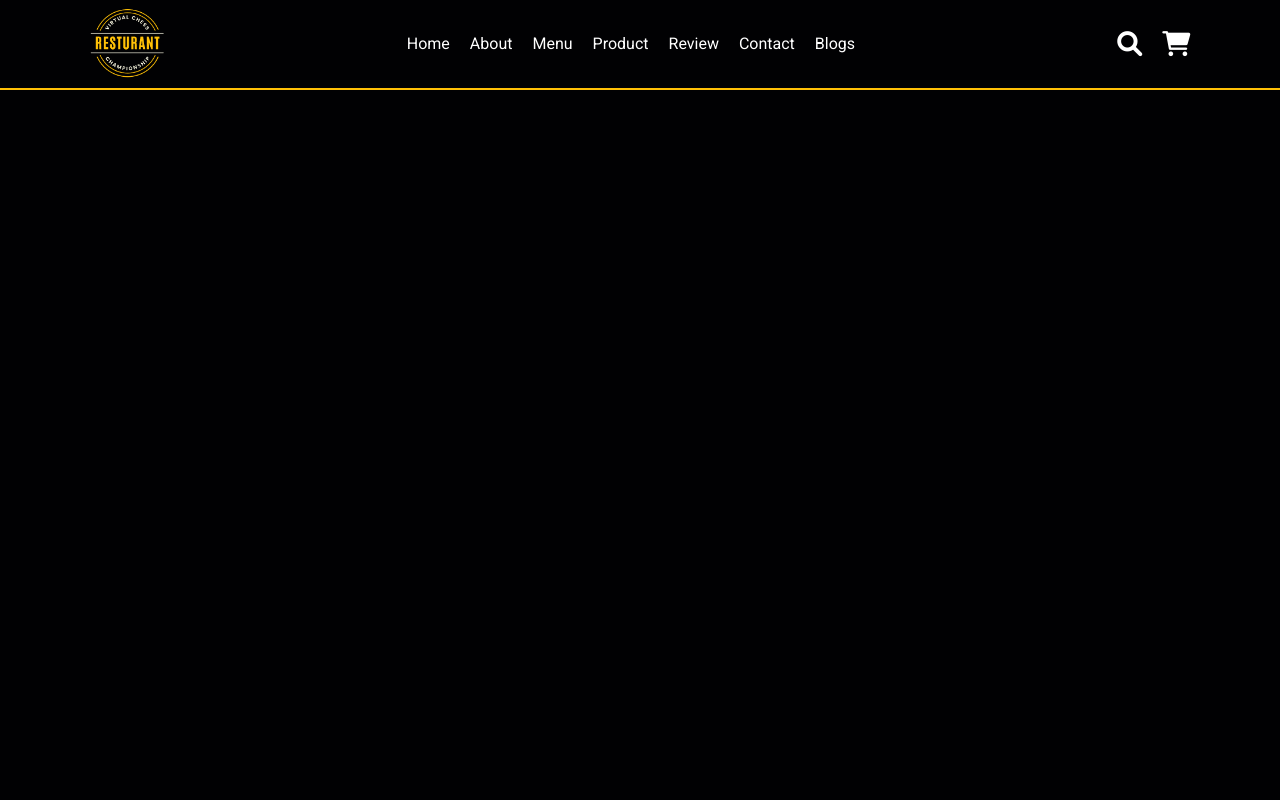
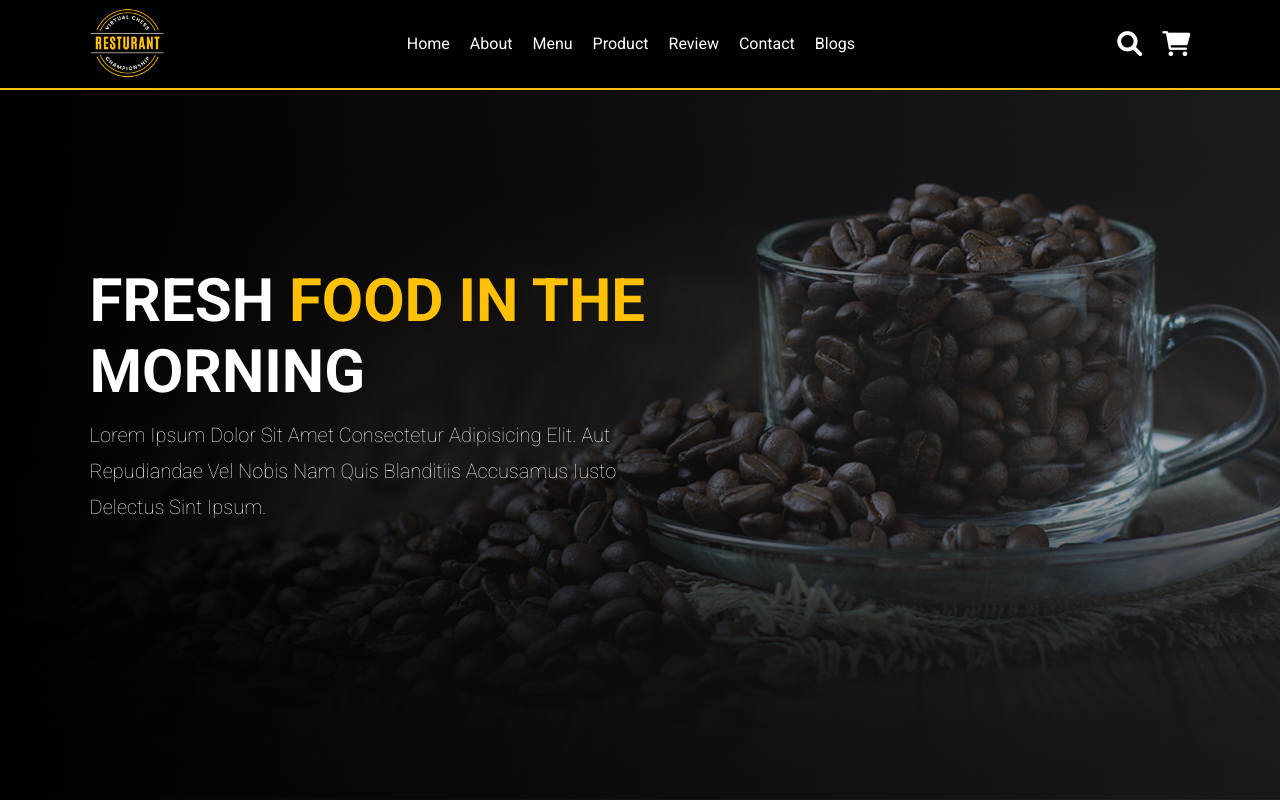
Before and after one commit to vaishu1109/restaurant-website-using-reactjs, a React (Create React App) app: page / in a window 1280 px wide. Built offline with nearby package versions, Linux system fonts and the light colour scheme.

Commit message:
Home page design

```diff
--- a/src/App.js
+++ b/src/App.js
@@ -1,11 +1,12 @@
 import React from 'react'
 import Navbar from './components/Navbar/Navbar';
 import "./assets/css/style.css";
-
+import Home from './components/Home/Home';
 function App() {
   return (
     <div>
       <Navbar/>
+      <Home />
     </div>
   )
 }
--- /dev/null
+++ b/src/components/Home/Home.css
@@ -0,0 +1,28 @@
+.home{
+    min-height: 100vh;
+    display: flex;
+    align-items: center;
+    background: linear-gradient(90deg, rgb(0 0 0 / 90%), rgb(68 68 68 / 35%)),
+    url(../../assets/images/home-img.jpeg) no-repeat;
+  background-size: cover;
+  background-position: center;
+}
+.home .content{
+    max-width: 60rem;
+}
+.home span{
+    color: #ffc107;
+    text-transform: uppercase;
+}
+.home .content h3{
+    font-size: 6rem;
+    text-transform: uppercase;
+    color: #fff;
+}
+.home .content p{
+    font-size: 2rem;
+    font-weight: lighter;
+    line-height: 1.8;
+    padding: 1rem 0;
+    color: #eee;
+}
--- /dev/null
+++ b/src/components/Home/Home.js
@@ -0,0 +1,17 @@
+import React from 'react'
+import "../Home/Home.css"
+const Home = () => {
+    return (
+        <>
+            <section className='home' id='home'>
+                <div className='content'>
+                    <h3>fresh <span>food in the</span> morning</h3>
+                    <p>Lorem ipsum dolor sit amet consectetur adipisicing elit. Aut repudiandae vel nobis nam quis blanditiis accusamus iusto delectus sint ipsum.
+                    </p>
+                </div>
+            </section>
+        </>
+    )
+}
+
+export default Home
```
